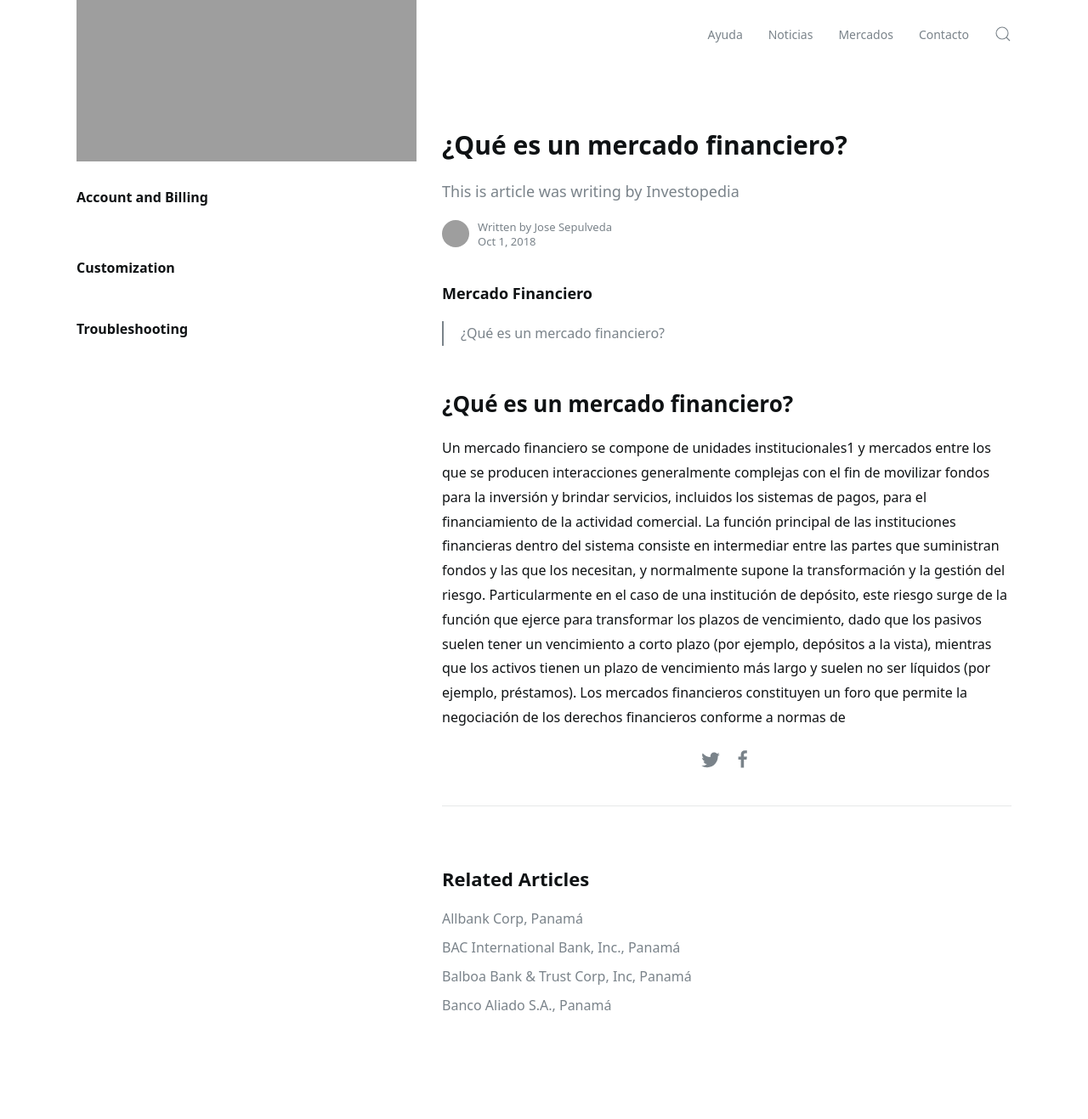
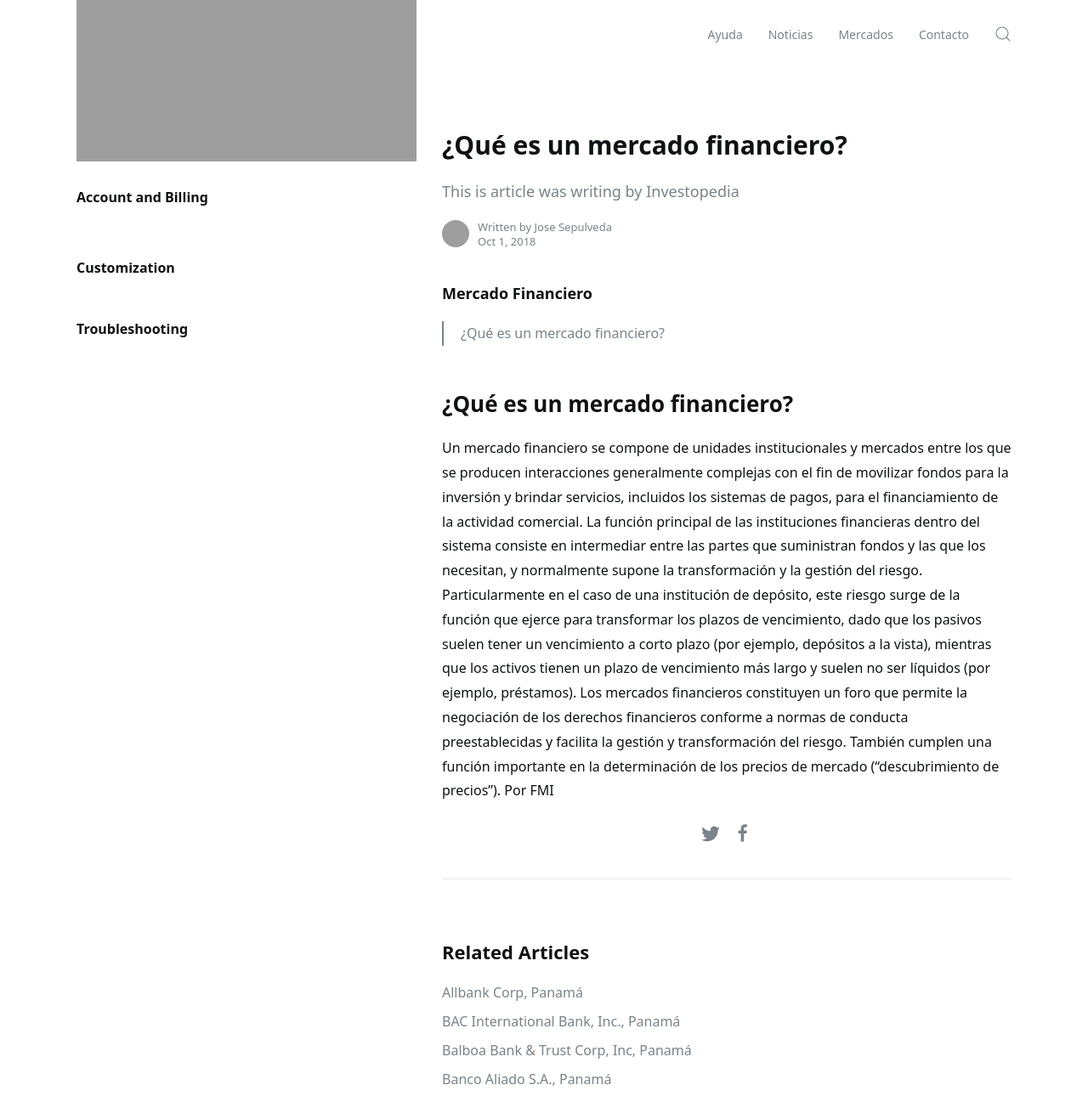
Before and after one commit to jelmii/jelmii.github.io, a Jekyll site: the page built from _docs/mercadofinanciero.md, in a window 1280 px wide and 1352 px high. Shown: the top 1317 px of the window at 85% size. Built offline with Jekyll 4.4.1, drawn with Linux system fonts in a browser that asks for light colours; grey boxes are pictures that could not be loaded.

Commit message:
Update mercadofinanciero.md

```diff
--- a/_docs/mercadofinanciero.md
+++ b/_docs/mercadofinanciero.md
@@ -13,7 +13,7 @@ tags: featured
 
 ## ¿Qué es un mercado financiero?
 Un mercado financiero se compone de unidades
-institucionales1 y mercados entre los que se producen
+institucionales y mercados entre los que se producen
 interacciones generalmente complejas con el fin
 de movilizar fondos para la inversión y brindar servicios,
 incluidos los sistemas de pagos, para el financiamiento
@@ -30,4 +30,7 @@ depósitos a la vista), mientras que los activos tienen
 un plazo de vencimiento más largo y suelen no ser líquidos
 (por ejemplo, préstamos). Los mercados financieros
 constituyen un foro que permite la negociación
-de los derechos financieros conforme a normas de
+de los derechos financieros conforme a normas de conducta preestablecidas y facilita la gestión y transformación
+del riesgo. También cumplen una función
+importante en la determinación de los precios de mercado
+(“descubrimiento de precios”). Por FMI
```
